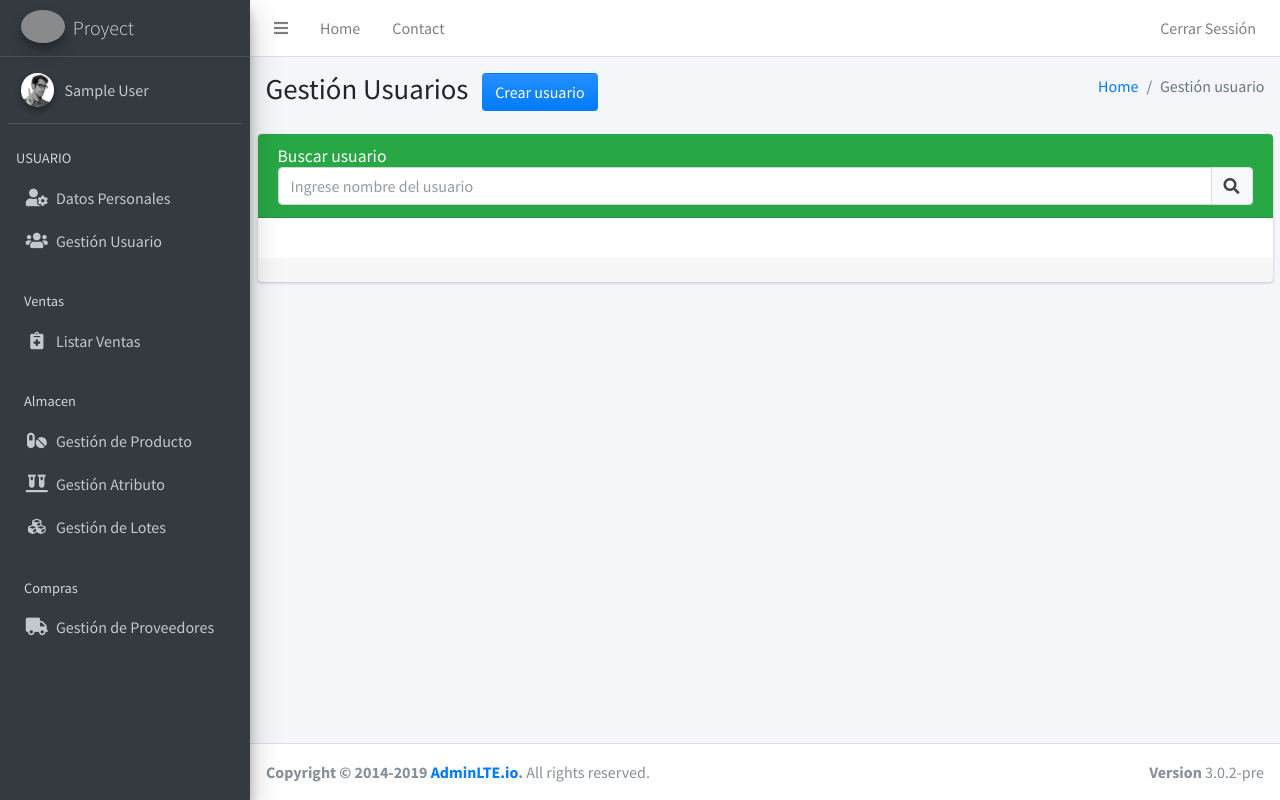
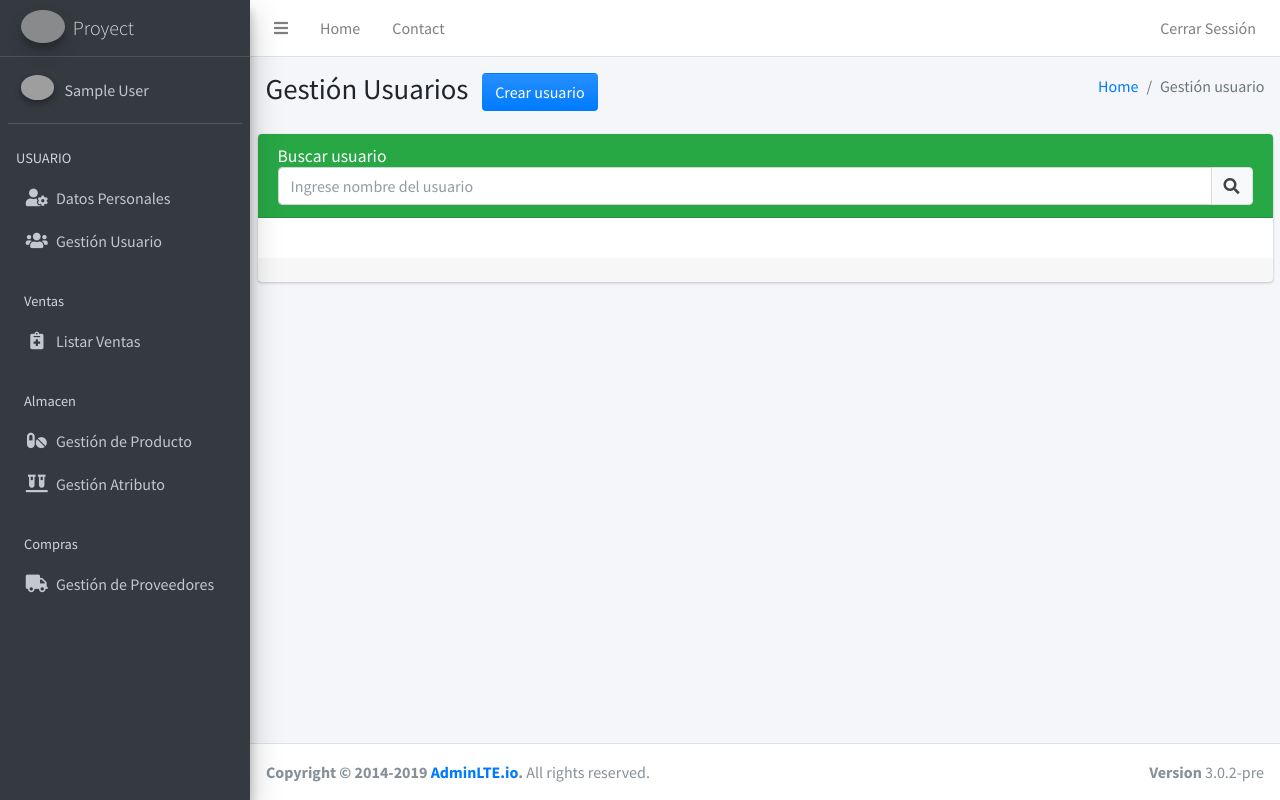
Before and after one commit to dj-Andres/Proyect-Personal, a PHP site: page /vista/adm_usuario.php in a window 1280 px wide. Run offline with PHP 8.4, Linux system fonts and the light colour scheme; the visitor is signed in with stand-in values (Sample User, id 1); data that the repository does not hold is empty; some libraries are stand-ins or nearby versions; grey boxes are pictures that could not be loaded.

Commit message:
enrutamiento de paginas segun el tipo de usuario

```diff
--- a/controlador/usuario-controlador.php
+++ b/controlador/usuario-controlador.php
@@ -5,6 +5,7 @@
 
     session_start();
     $Id_usuario=$_SESSION['cedula'];
+    $tipo_usuario=$_SESSION['us_tipo'];
     if ($_POST['funcion']=='buscar_usuario') {
         $json=array();
         date_default_timezone_set('America/Guayaquil');
@@ -153,5 +154,21 @@
         $Id_borrado=$_POST['Id_usuario'];
         $usuario->borrar($clave,$Id_borrado,$Id_usuario);
     }
+    if($_POST['funcion']=='devolver_avatar') {
+        $usuario->devolver_avatar($Id_usuario);
+        $json=array();
+        foreach ($usuario->objetos as $objeto) {
+            $json=$objeto;
+        }
+        $jsonstring=json_encode($json);
+        echo $jsonstring;
+    }
+
+    if($_POST['funcion']=='tipo_usuario') {
+        echo $tipo_usuario;
+    }
+
+
+
 
 ?>
--- a/js/ventas.js
+++ b/js/ventas.js
@@ -12,7 +12,7 @@ $(document).ready(function(){
         })
 
     }
-    let funcion='listar';
+     funcion='listar';
     //$.post('../controlador/controlador-venta.php',{funcion},(response)=>{
       //  console.log(JSON.parse(response));
    // })
--- a/modelo/usuario.php
+++ b/modelo/usuario.php
@@ -134,5 +134,12 @@
             echo 'no-borrado';
         }
       }
+      function devolver_avatar($Id_usuario){
+        $sql="SELECT avatar FROM usuario WHERE cedula=:Id_usuario";
+        $query=$this->acceso->prepare($sql);
+        $query->execute(array(':Id_usuario'=>$Id_usuario));
+        $this->objetos=$query->fetchall();
+        return $this->objetos;
+      }
   }
 ?>
--- a/vista/adm_compra.php
+++ b/vista/adm_compra.php
@@ -1,6 +1,6 @@
 <?php
 session_start();
-if($_SESSION['us_tipo']==1 || $_SESSION['us_tipo']==3){
+if($_SESSION['us_tipo']==1 || $_SESSION['us_tipo']==3 || $_SESSION['us_tipo']==2){
     include_once 'layout/header.php';
 ?>
   <title>Proyect|Compra</title>
--- a/vista/adm_usuario.php
+++ b/vista/adm_usuario.php
@@ -1,6 +1,6 @@
 <?php
 session_start();
-if($_SESSION['us_tipo']==1 || $_SESSION['us_tipo']==3 || $_SESSION['us_tipo']==2){
+if($_SESSION['us_tipo']==1 || $_SESSION['us_tipo']==3){
     include_once 'layout/header.php';
 ?>
   <title>Proyect| Gestión Usuarios</title>
--- a/vista/adm_venta.php
+++ b/vista/adm_venta.php
@@ -1,6 +1,6 @@
 <?php
 session_start();
-if($_SESSION['us_tipo']==3 || $_SESSION['us_tipo']==1){
+if($_SESSION['us_tipo']==3 || $_SESSION['us_tipo']==1 || $_SESSION['us_tipo']==2){
     include_once 'layout/header.php';
 ?>
   <title>Proyect|Gestión de ventas</title>
--- a/vista/layout/footer.php
+++ b/vista/layout/footer.php
@@ -26,5 +26,24 @@
 <script src="../js/sweetalert2.js"></script>
 <!--Select2-->
 <script src="../js/select2.js"></script>
+<script>
+  let funcion='devolver_avatar';
+  $.post('../controlador/usuario-controlador.php',{funcion},(response)=>{
+      const avatar=JSON.parse(response);
+      $('#avatar4').attr('src','../img/'+avatar.avatar);
+  })
+  funcion='tipo_usuario';
+  $.post('../controlador/usuario-controlador.php',{funcion},(response)=>{
+      if(response==1){
+        $('#gestion_lote').hide();
+      }else if(response==2){
+        $('#gestion_lote').hide();
+        $('#gestion_usuario').hide();
+        $('#gestion_producto').hide();
+        $('#gestion_atributo').hide();
+        $('#gestion_proveedor').hide();
+      }
+  })
+</script>
 </body>
 </html>
--- a/vista/layout/nav.php
+++ b/vista/layout/nav.php
@@ -103,7 +103,7 @@
                   </p>
                 </a>
               </li>
-              <li class="nav-item">
+              <li id="gestion_usuario" class="nav-item">
                 <a href="adm_usuario.php" class="nav-link">
                   <i class="nav-icon fas fa-users"></i>
                   <p>
@@ -121,7 +121,7 @@
                 </a>
               </li>
               <li class="nav-header">Almacen</li>
-              <li class="nav-item">
+              <li id="gestion_producto" class="nav-item">
                 <a href="adm_producto.php" class="nav-link">
                   <i class="nav-icon fas fa-pills"></i>
                   <p>
@@ -129,7 +129,7 @@
                   </p>
                 </a>
               </li>
-              <li class="nav-item">
+              <li id="gestion_atributo" class="nav-item">
                 <a href="adm_atributo.php" class="nav-link">
                   <i class="nav-icon fas fa-vials"></i>
                   <p>
@@ -137,7 +137,7 @@
                   </p>
                 </a>
               </li>
-              <li class="nav-item">
+              <li id="gestion_lote" class="nav-item">
                 <a href="adm_lote.php" class="nav-link">
                   <i class="nav-icon fas fa-cubes"></i>
                   <p>
@@ -146,7 +146,7 @@
                 </a>
               </li>
               <li class="nav-header">Compras</li>
-              <li class="nav-item">
+              <li id="gestion_proveedor" class="nav-item">
                 <a href="adm_proveedor.php" class="nav-link">
                   <i class="nav-icon fas fa-truck"></i>
                   <p>
```
